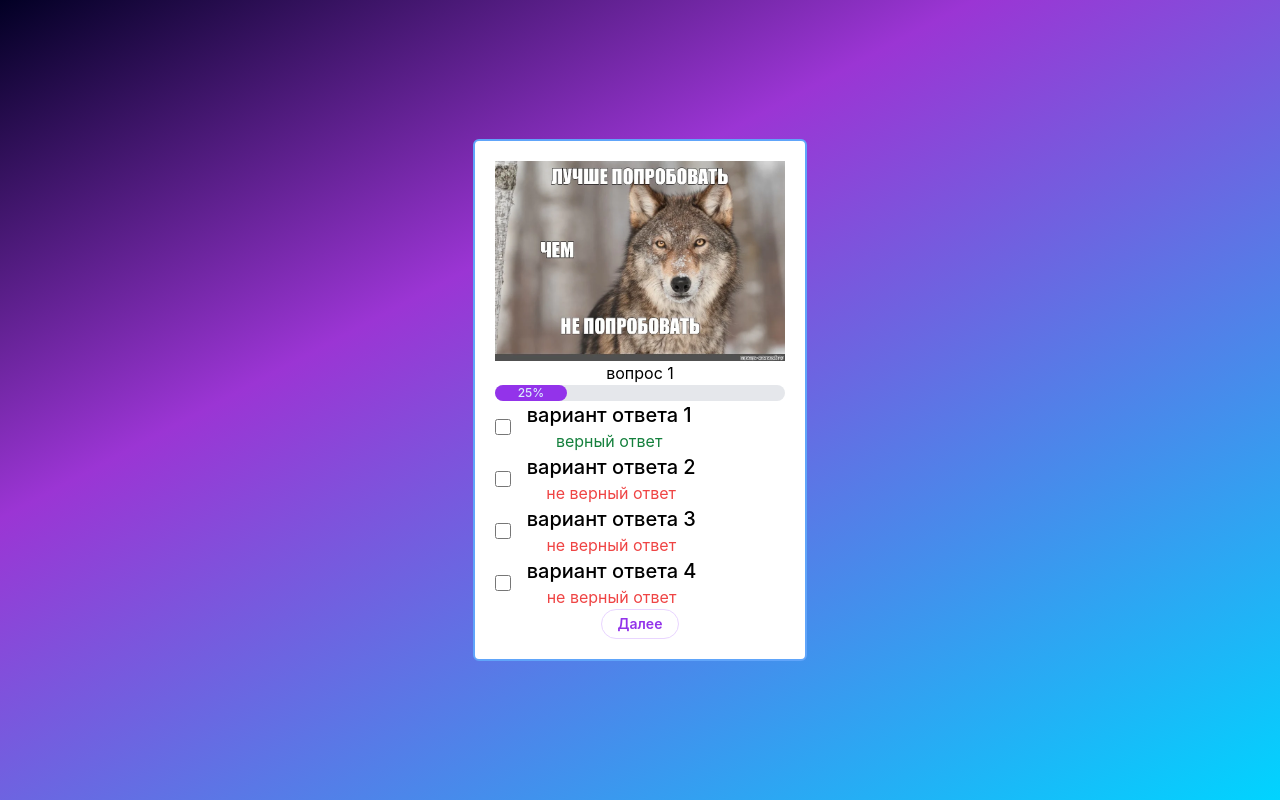
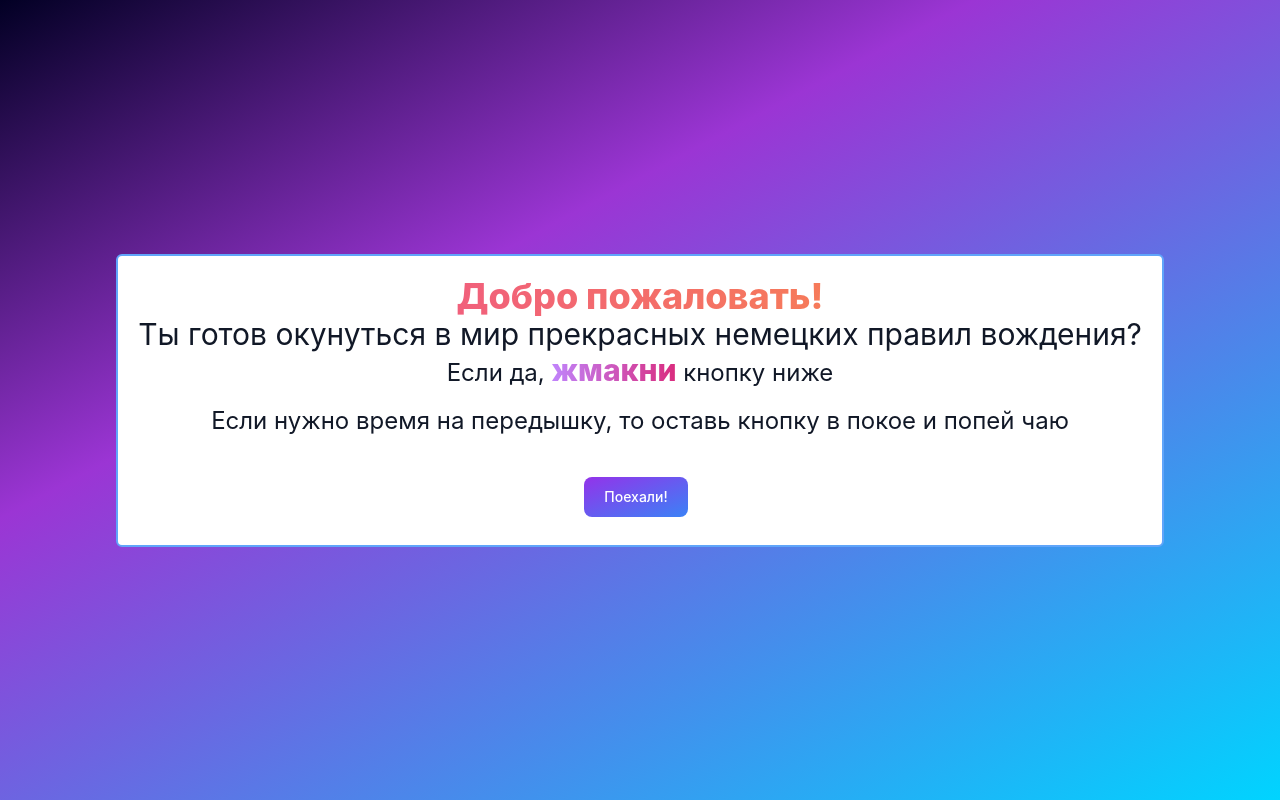
Before and after one commit to OrangeRaccoonAlex/German_project, a Vue app: page /home in a window 1280 px wide. Built offline with nearby package versions, Linux system fonts and the light colour scheme.

Commit message:
feat: добавила навигацию чере Vue Router

```diff
--- a/src/App.vue
+++ b/src/App.vue
@@ -1,9 +1,9 @@
 <template>
-  <MainCardBox />
+  <RouterView></RouterView>
 </template>
 
 <script setup lang="ts">
-  import MainCardBox from './pages/MainCardBox.vue'
+
 </script>
 
 <style scoped>
--- a/src/components/Card.vue
+++ b/src/components/Card.vue
@@ -2,8 +2,7 @@
   <div v-for="(card, index) in answers.card" :key="index">
     <div v-if="index === currentIndex">
       <div>
-        <!--TODO подумать, как вывести картинку-->
-        <img alt="ебаная картинка" style="max-height: 200px" :src="card.img">
+        <img alt="ебаная картинка" style="height: 400px" :src="card.img">
       </div>
 
       <div>
@@ -56,18 +55,18 @@ import { ref} from "vue";
 let currentIndex = ref(0)
 let progress = (Math.floor(currentIndex.value + 1) * 100) / answers.card.length;
 
-function stepCounter():number {
+let stepCounter = ():number => {
   return currentIndex.value++
 }
 
-function progressBarStep():number {
+let progressBarStep = ():number => {
   if(progress < 100) {
     progress = (Math.floor(currentIndex.value + 1) * 100) / answers.card.length;
   }
   return 100;
 }
 
-function nextQuestion(): any {
+function nextQuestion(): void {
   stepCounter()
   progressBarStep()
 }
--- a/src/main.ts
+++ b/src/main.ts
@@ -2,17 +2,14 @@ import { createApp } from 'vue'
 import './styles/style.css'
 import './styles/variables.css'
 import App from './App.vue'
-import {createRouter, createWebHistory} from 'vue-router'
-
-import HelloWorld from "./components/HelloWorld.vue";
-import MainCardBox from "./pages/MainCardBox.vue";
+import { createRouter, createWebHistory } from 'vue-router'
 
 // TODO доделать навигацию
 const router = createRouter({
     history: createWebHistory(),
     routes: [
-        { name: 'Home', path: '/', component: HelloWorld },
-        { name: 'Answers', path: '/answers', component: MainCardBox },
+        { name: 'Home', path: '/home', component: () => import('./pages/Home.vue') },
+        { name: 'Answers', path: '/answers', component: () => import('./pages/MainCardBox.vue') },
     ],
 })
 
--- /dev/null
+++ b/src/pages/Home.vue
@@ -0,0 +1,54 @@
+<template>
+  <div class="bg-white p-5 border-blue-400 border-2 rounded-md">
+    <h1 class="text-4xl font-extrabold text-transparent bg-clip-text bg-gradient-to-r from-pink-500 to-orange-400">Добро пожаловать!</h1>
+    <h2 class="text-3xl text-gray-900">Ты готов окунуться в мир прекрасных немецких правил вождения?</h2>
+    <p class="text-2xl text-gray-900">Если да,
+      <span class="font-extrabold
+                  text-transparent
+                  text-3xl
+                  bg-clip-text
+                  bg-gradient-to-r
+                  from-purple-400
+                  to-pink-600"
+      >
+        жмакни
+      </span>
+      кнопку ниже
+    </p>
+    <p class="text-2xl text-gray-900 pt-4 pb-10">Если нужно время на передышку, то оставь кнопку в покое и попей чаю</p>
+    <RouterLink to="/answers">
+      <button
+          type="button"
+          class="text-white
+                 transition
+                 ease-in-out
+                 delay-150
+                 bg-gradient-to-br
+                 from-purple-600
+                 to-blue-500
+                 hover:bg-gradient-to-bl
+                 hover:-translate-y-1
+                 hover:scale-110
+                 duration-300
+                 font-medium
+                 rounded-lg
+                 text-sm
+                 px-5
+                 py-2.5
+                 text-center
+                 mr-2
+                 mb-2"
+      >
+        Поехали!
+      </button>
+    </RouterLink>
+  </div>
+</template>
+
+<script setup lang="ts">
+
+</script>
+
+<style scoped>
+
+</style>
--- a/src/pages/MainCardBox.vue
+++ b/src/pages/MainCardBox.vue
@@ -7,6 +7,7 @@
 
 <script setup lang="ts">
 
+// TODO подумать, как перетащить логику кнопки в Actions
 // import Actions from "../components/Actions.vue";
 import Card from "../components/Card.vue";
 </script>
```
